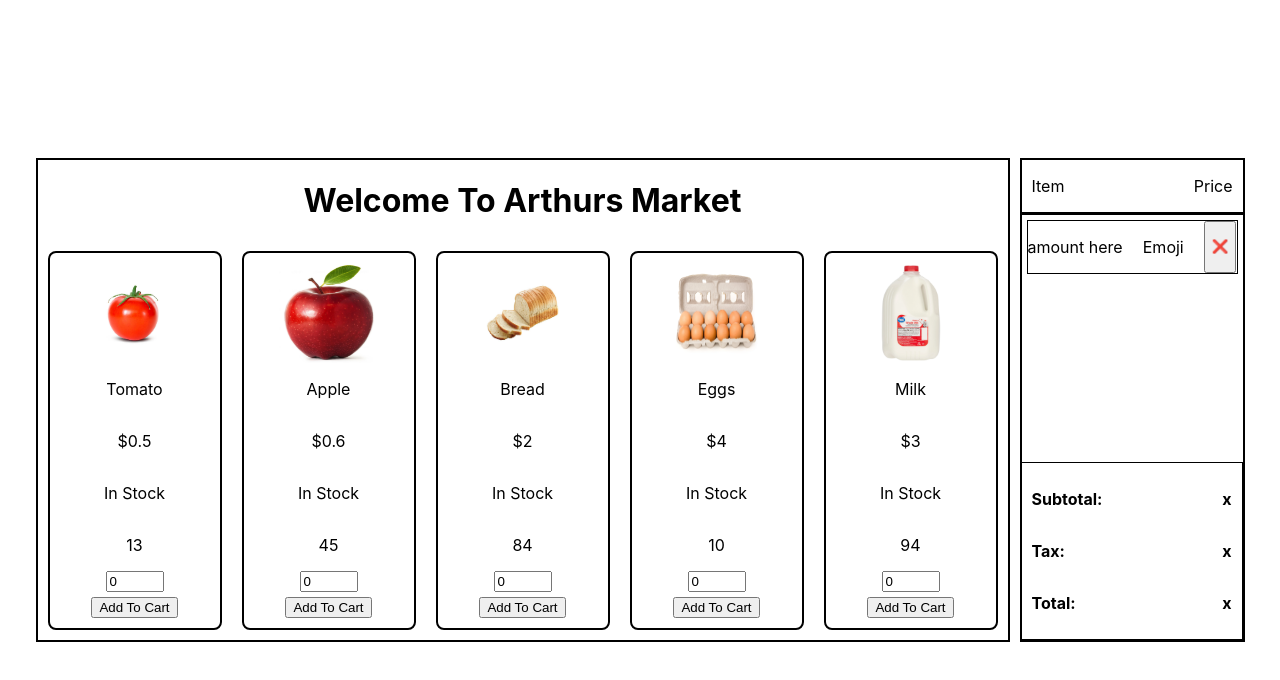
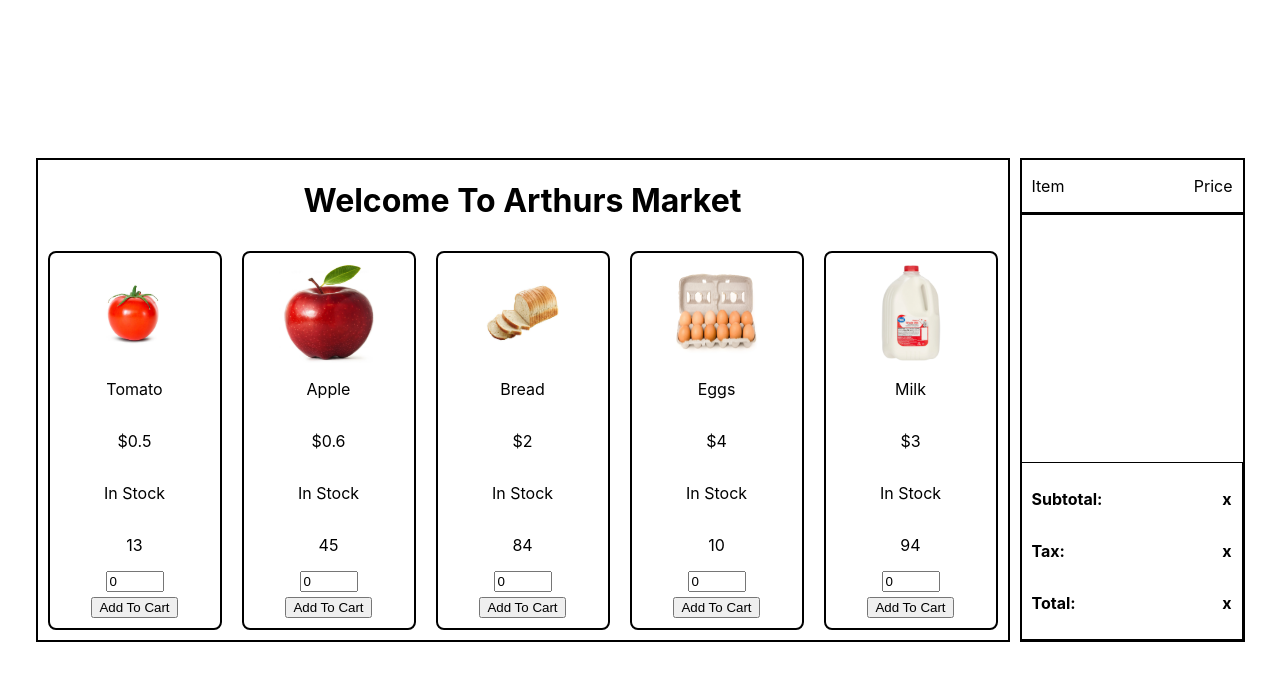
Before and after one commit to Art-Luzrab/ArtsShoppingCart2, a React (Vite) app: page / in a window 1280 px wide. Shown: the top 680 px of the page. Built offline with nearby package versions, Linux system fonts and the light colour scheme.

Commit message:
adding a grocery appears as an emoji in cart

```diff
--- a/src/components/Cart.jsx
+++ b/src/components/Cart.jsx
@@ -1,6 +1,7 @@
 import { useCart } from "../Contexts/CartContext";
 
 export default function Cart() {
+  const { cart } = useCart();
   return (
     <>
       <div className="cart-container">
@@ -8,11 +9,13 @@ export default function Cart() {
           <p>Item</p> <p>Price</p>
         </div>
         <ul className="ul-cart-items">
-          <li className="word-separator cart-item">
-            <p>amount here</p>
-            <p>Emoji</p>
-            <button>❌</button>
-          </li>
+          {cart.map((grocery) => (
+            <li className="word-separator cart-item" key={grocery.id}>
+              <p>{`${grocery.emoji}`}</p>
+              <p></p>
+              <button>❌</button>
+            </li>
+          ))}
         </ul>
 
         <div className="total">
```
